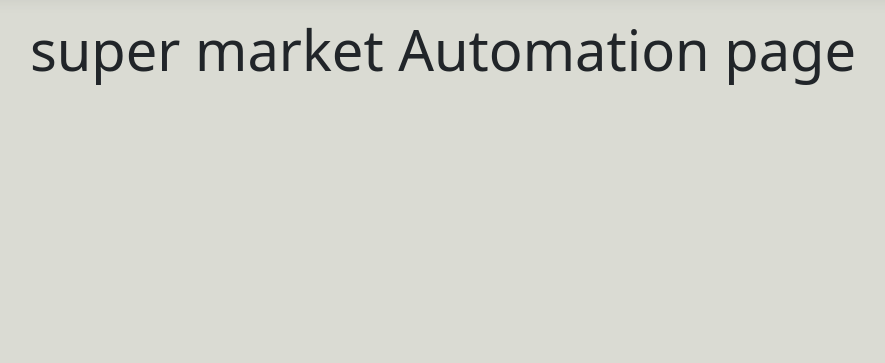
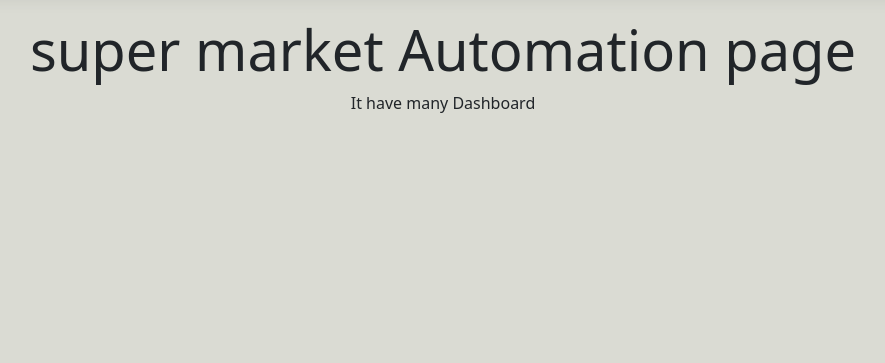
Before and after one commit to abyssinia12/Supermarket_Management, an ASP.NET Core app: page / in a window 1280 px wide. Shown: the part 57-420 px from the top of the page, without its empty margins (197-1082 px from the left). Run offline with ASP.NET Core 8, Linux system fonts and the light colour scheme; style sheets or scripts are compiled from the project's sources.

Commit message:
update style

```diff
--- a/Views/Home/Index.cshtml
+++ b/Views/Home/Index.cshtml
@@ -4,7 +4,7 @@
 
 <div class="text-center">
     <h1 class="display-4"> super market Automation page</h1>
-
+   <p> It have many Dashboard</p>
 
 
 </div>
```
